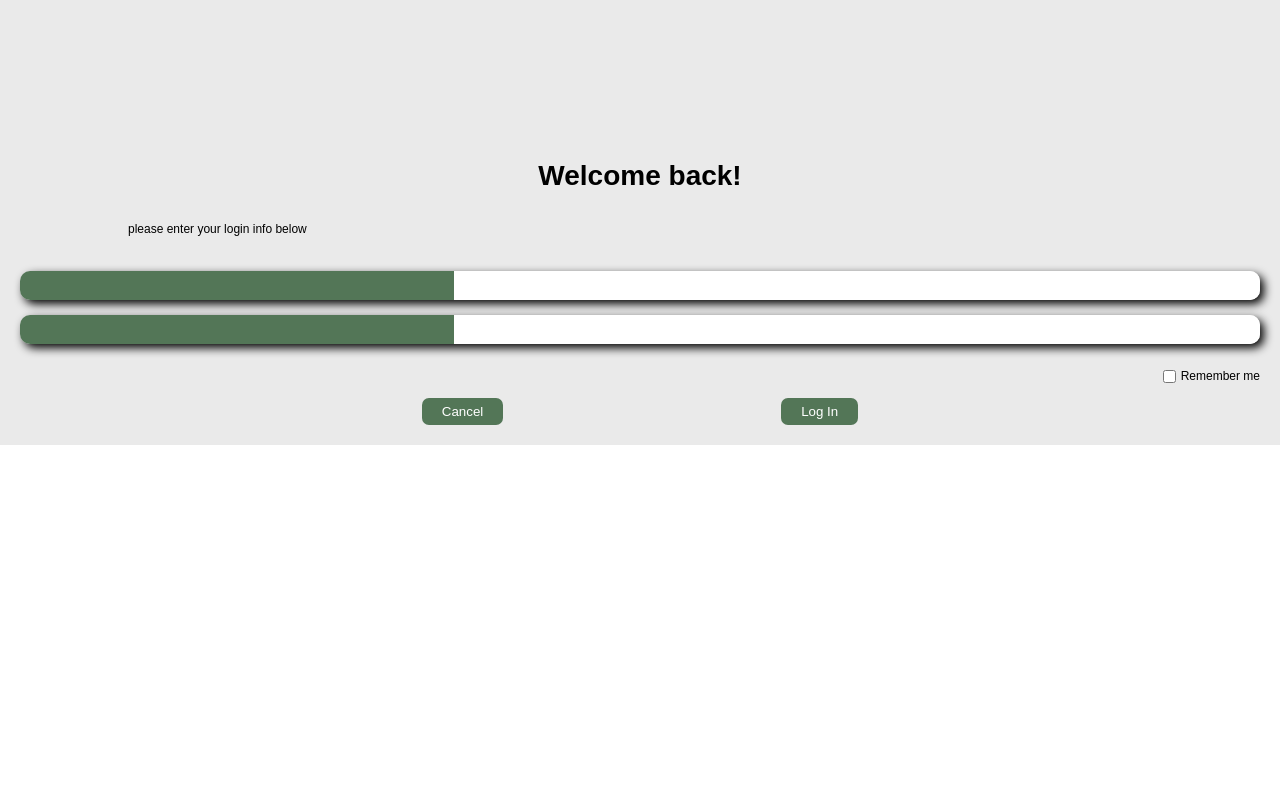
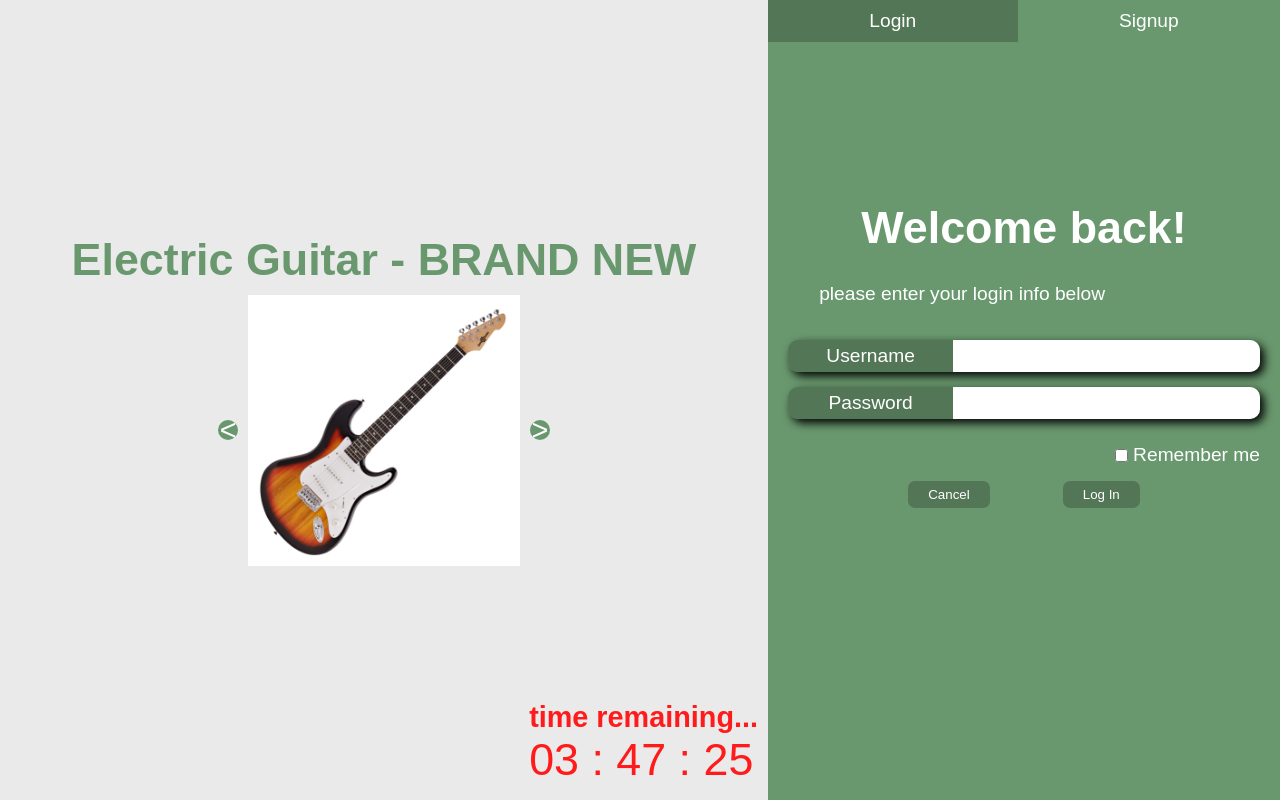
Before and after one commit to BW-silentAuction-1/silent-auction, a React (Create React App) app in the folder my_app/: page /login in a window 1280 px wide. Built offline with nearby package versions, Linux system fonts and the light colour scheme.

Commit message:
Fixed broken login/signup styling and adjusted other styles slightly

```diff
--- a/my_app/src/App.js
+++ b/my_app/src/App.js
@@ -149,17 +149,7 @@ export default function App() {
     <StyledApp className="App">
       <Navigation />
       <Switch>
-
-        <Route exact path="/">
-          <Form
-            signupForm={signupForm}
-            formErrors={formErrors}
-            inputChange={inputChange}
-            checkboxChange={checkboxChange}
-            submitHandler={submitHandler}
-          // buttonDisabled={buttonDisabled}
-          />
-        </Route>
+        <Route exact path="/" component={Form} />
         <Route exact path='/signup' component={Signup} />
         <Route exact path='/login' component={Login} />
         <PrivateRoute exact path='/auctions' component={AuctionList} />
--- a/my_app/src/components/Form.js
+++ b/my_app/src/components/Form.js
@@ -1,49 +1,6 @@
 import React from "react";
 import styled from "styled-components";
-import { Switch, Route, NavLink } from "react-router-dom";
-
 import Styles from "../assets/Styles";
-
-import Signup from "./Signup";
-import Login from "./Login";
-import Splash from "./Splash";
-
-export default function Form(props) {
-  const {
-    signupForm,
-    formErrors,
-    inputChange,
-    checkboxChange,
-    submitHandler,
-    // buttonDisabled
-  } = props;
-  return (
-    <StyledLogin>
-      <Splash />
-      <StyledForm className="Form">
-        <div className="nav">
-          <NavLink to="/login">Login</NavLink>
-          <NavLink to="/signup">Signup</NavLink>
-        </div>
-        <Switch>
-          <Route path="/signup">
-            <Signup
-              signupForm={signupForm}
-              formErrors={formErrors}
-              inputChange={inputChange}
-              checkboxChange={checkboxChange}
-              submitHandler={submitHandler}
-              // buttonDisabled={buttonDisabled}
-            />
-          </Route>
-          <Route path="/login">
-            <Login />
-          </Route>
-        </Switch>
-      </StyledForm>
-    </StyledLogin>
-  );
-}
 
 const StyledLogin = styled.div`
   height: 100%;
@@ -56,10 +13,6 @@ const StyledLogin = styled.div`
   & > .Form {
     width: 40%;
     flex-grow: 0;
-  }
-`;
-
-const StyledForm = styled.div`
     display: flex;
     flex-flow: column nowrap;
     align-items: stretch;
@@ -81,6 +34,7 @@ const StyledForm = styled.div`
         }
       }
     }
-  div {
   }
 `;
+
+export default StyledLogin;
--- a/my_app/src/components/ItemLook.js
+++ b/my_app/src/components/ItemLook.js
@@ -4,8 +4,8 @@ import { updateAuction, deleteAuction } from '../actions'
 import { useHistory } from 'react-router-dom'
 import { BidCard } from './BidCard'
 
-
-
+import Styles from "../assets/Styles";
+import styled from "styled-components";
 
 const ItemLook = (props) => {
     // console.log('itemlook props', props)
@@ -119,6 +119,7 @@ const ItemLook = (props) => {
     )
 }
 
+
 export default connect(state => {
     return {
         user_id: state.crudReducer.user_id
--- a/my_app/src/components/Login.js
+++ b/my_app/src/components/Login.js
@@ -1,41 +1,47 @@
 import React, { useState } from "react";
 // import {useHistory, Link} from 'react-router-dom'
 import styled from "styled-components";
-import { connect } from 'react-redux';
-import { loginSave } from '../actions'
+import { connect } from "react-redux";
+import { loginSave } from "../actions";
 import Styles from "../assets/Styles";
 import { axiosWithAuth } from "../utils/axiosWithAuth";
+import { NavLink } from "react-router-dom";
+import Splash from "./Splash";
+import StyledLogin from "./Form";
 
-
-const initialState = { username: '', password: '' }
+const initialState = { username: "", password: "" };
 
 function Login(props) {
-
   const [loginCredentials, setLoginCredentials] = useState(
     initialState
     // uname: '',
     // password: '',
-  )
+  );
 
-  const handleChanges = e => {
+  const handleChanges = (e) => {
     console.log("handle changes called");
-    e.preventDefault()
-    setLoginCredentials({ ...loginCredentials, [e.target.name]: e.target.value })
-  }
+    e.preventDefault();
+    setLoginCredentials({
+      ...loginCredentials,
+      [e.target.name]: e.target.value
+    });
+  };
 
   const handleSubmit = (e) => {
     console.log("handle submit called");
-    e.preventDefault()
+    e.preventDefault();
 
-    axiosWithAuth().post('/api/auth/login', loginCredentials)
-      .then(response => {
+    axiosWithAuth()
+      .post("/api/auth/login", loginCredentials)
+      .then((response) => {
         console.log("handle submit success: ", response.data.token);
-        localStorage.setItem('token', response.data.token)
-        props.history.push('/auctions')
-      }).catch(err => {
+        localStorage.setItem("token", response.data.token);
+        props.history.push("/auctions");
+      })
+      .catch((err) => {
         console.log("failed to login: ", err);
       });
-  }
+  };
 
   // props.loginSave(loginCredentials)
   // setLoginCredentials({
@@ -43,20 +49,38 @@ function Login(props) {
   //   password: ''
   // })
 
-
   return (
+    <StyledLogin>
+      <Splash />
+      <div className="Form">
+        <div className="nav">
+          <NavLink to="/login">Login</NavLink>
+          <NavLink to="/signup">Signup</NavLink>
+        </div>
         <StyledDiv>
           <h2 class="login-text">Welcome back!</h2>
           <p>please enter your login info below</p>
           <form onSubmit={handleSubmit} class="login-form">
             <div>
-          <label htmlFor="username"></label>
-          <input id="username" type="text" name="username" onChange={handleChanges} required></input>
+              <label htmlFor="username">Username</label>
+              <input
+                id="username"
+                type="text"
+                name="username"
+                onChange={handleChanges}
+                required
+              ></input>
               {/* data-cy="uname" */}
             </div>
             <div>
-          <label htmlFor="password"></label>
-          <input id="password" type="password" name="password" onChange={handleChanges} required></input>
+              <label htmlFor="password">Password</label>
+              <input
+                id="password"
+                type="password"
+                name="password"
+                onChange={handleChanges}
+                required
+              ></input>
               {/* data-cy="pass" */}
             </div>
             <label>
@@ -65,13 +89,14 @@ function Login(props) {
             </label>
             <div className="btns">
               <button data-cy="cancel">Cancel</button>
-          <button type='submit' >Log In</button>
+              <button type="submit">Log In</button>
             </div>
           </form>
         </StyledDiv>
+      </div>
+    </StyledLogin>
   );
 }
-
 
 const StyledDiv = styled.div`
   h2 {
@@ -155,7 +180,9 @@ const StyledDiv = styled.div`
   }
 `;
 
-export default connect(state => {
-  return {
-  }
-}, { loginSave })(Login)
+export default connect(
+  (state) => {
+    return {};
+  },
+  { loginSave }
+)(Login);
--- a/my_app/src/components/Signup.js
+++ b/my_app/src/components/Signup.js
@@ -1,48 +1,57 @@
 import React, { useState } from "react";
+import { NavLink } from "react-router-dom"
 import styled from "styled-components";
 
 import Styles from "../assets/Styles";
 import { axiosWithAuth } from "../utils/axiosWithAuth";
 
-
+import Splash from "./Splash";
+import StyledLogin from "./Form";
 
 export default function Signup(props) {
   const [signupCredentials, setSignupCredentials] = useState({
-    first_name: '',
-    last_name: '',
-    email: '',
-    username: '',
-    password: ''
+    first_name: "",
+    last_name: "",
+    email: "",
+    username: "",
+    password: ""
+  });
+  const submitHandler = (e) => {
+    e.preventDefault();
+    console.log("submit called : ", signupCredentials);
+    axiosWithAuth()
+      .post("/api/auth/register", signupCredentials)
+      .then((response) => {
+        props.history.push("/auctions");
+      })
+      .catch((err) => {
+        console.log("Error: ", err);
+      });
+  };
 
-  }
-  )
-  const submitHandler = e => {
-    e.preventDefault()
-    console.log("submit called : ", signupCredentials);
-    axiosWithAuth().post('/api/auth/register', signupCredentials)
-      .then(response => {
-        props.history.push('/auctions')
-
-
-      }).catch(err => {
-        console.log("Error: ", err);
-      })
-  }
-
-
-  const signupChange = e => {
-    e.preventDefault()
-    setSignupCredentials({ ...signupCredentials, [e.target.name]: e.target.value })
-  }
+  const signupChange = (e) => {
+    e.preventDefault();
+    setSignupCredentials({
+      ...signupCredentials,
+      [e.target.name]: e.target.value
+    });
+  };
   const {
     // signupForm,
     formErrors,
     // signupChange,
-    checkboxChange,
+    checkboxChange
     // submitHandler,
     // buttonDisabled
   } = props;
   return (
+    <StyledLogin>
+      <Splash />
+      <div className="Form">
+        <div className="nav">
+          <NavLink to="/login">Login</NavLink>
+          <NavLink to="/signup">Signup</NavLink>
+        </div>
         <StyledDiv>
           <h2>Welcome</h2>
           <p>We need some information to get started... hope you don't mind.</p>
@@ -54,7 +63,7 @@ export default function Signup(props) {
                 <div>{formErrors.pass}</div>
                 <div>{formErrors.tos}</div> */}
           </p>
-      <form >
+          <form>
             <div>
               <label>first name</label>
               <input
@@ -63,7 +72,6 @@ export default function Signup(props) {
                 data-cy="first_name"
                 value={signupCredentials.first_name}
                 onChange={signupChange}
-
               />
             </div>
             <div>
@@ -118,15 +126,21 @@ export default function Signup(props) {
               <span>I agree to the terms of service</span>
             </label>
             <div className="btns">
-          <div className="button-box" data-cy="cancel">Cancel</div>
+              <div className="button-box" data-cy="cancel">
+                Cancel
+              </div>
               <button
                 onClick={submitHandler}
                 // disabled={buttonDisabled}
                 data-cy="signup"
-          >Sign up!</button>
+              >
+                Sign up!
+              </button>
             </div>
           </form>
         </StyledDiv>
+      </div>
+    </StyledLogin>
   );
 }
 
@@ -179,7 +193,8 @@ const StyledDiv = styled.div`
       display: flex;
       flex-flow: row nowrap;
       justify-content: space-evenly;
-      button, .button-box {
+      button,
+      .button-box {
         padding: 6px 20px;
         font-size: ${Styles.font.size.small};
         background-color: ${Styles.color.mainDark};
--- a/my_app/src/index.css
+++ b/my_app/src/index.css
@@ -1,9 +1,6 @@
 html, body, #root {
   width: 100%;
-  min-height: 100%;
-}
-html {
-  font-size: 62.5%;
+  height: 100%;
 }
 * {
   margin: 0;
```
Lines whose indentation alone changed are shown as unchanged.
